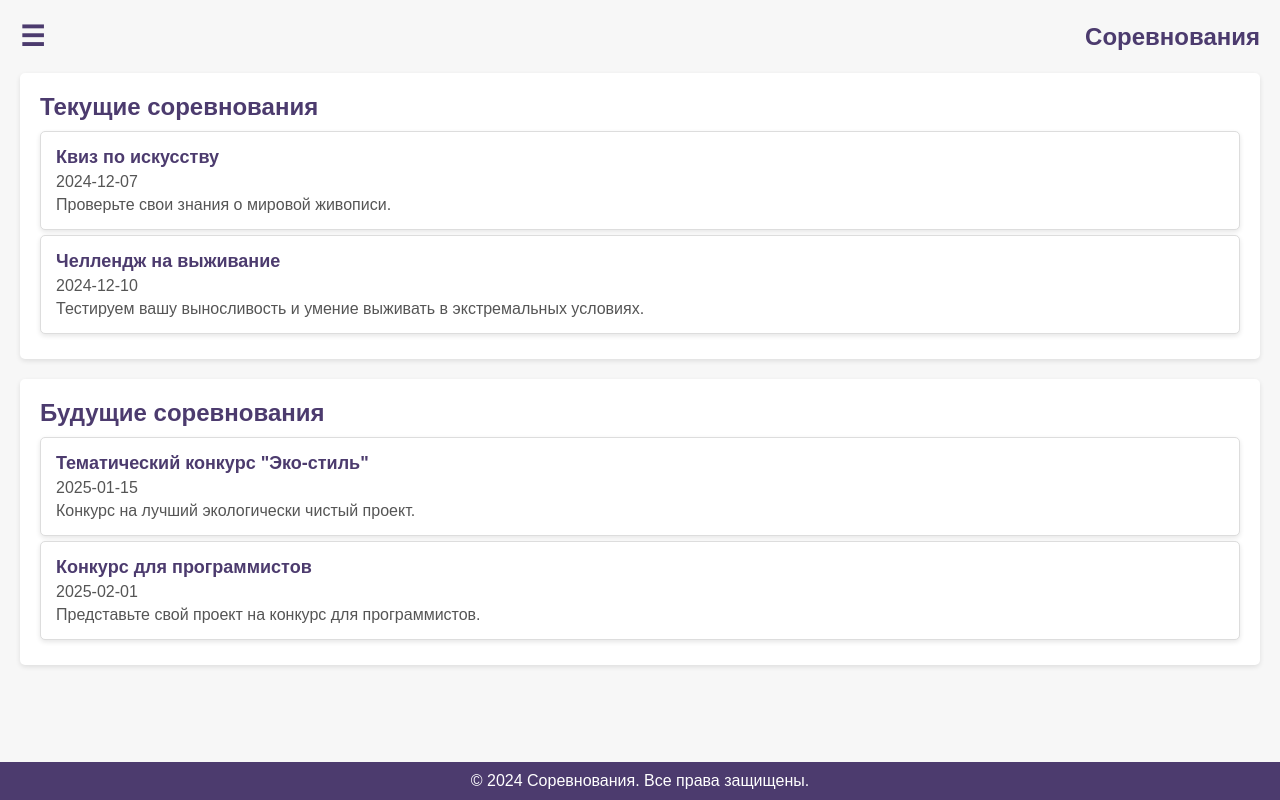
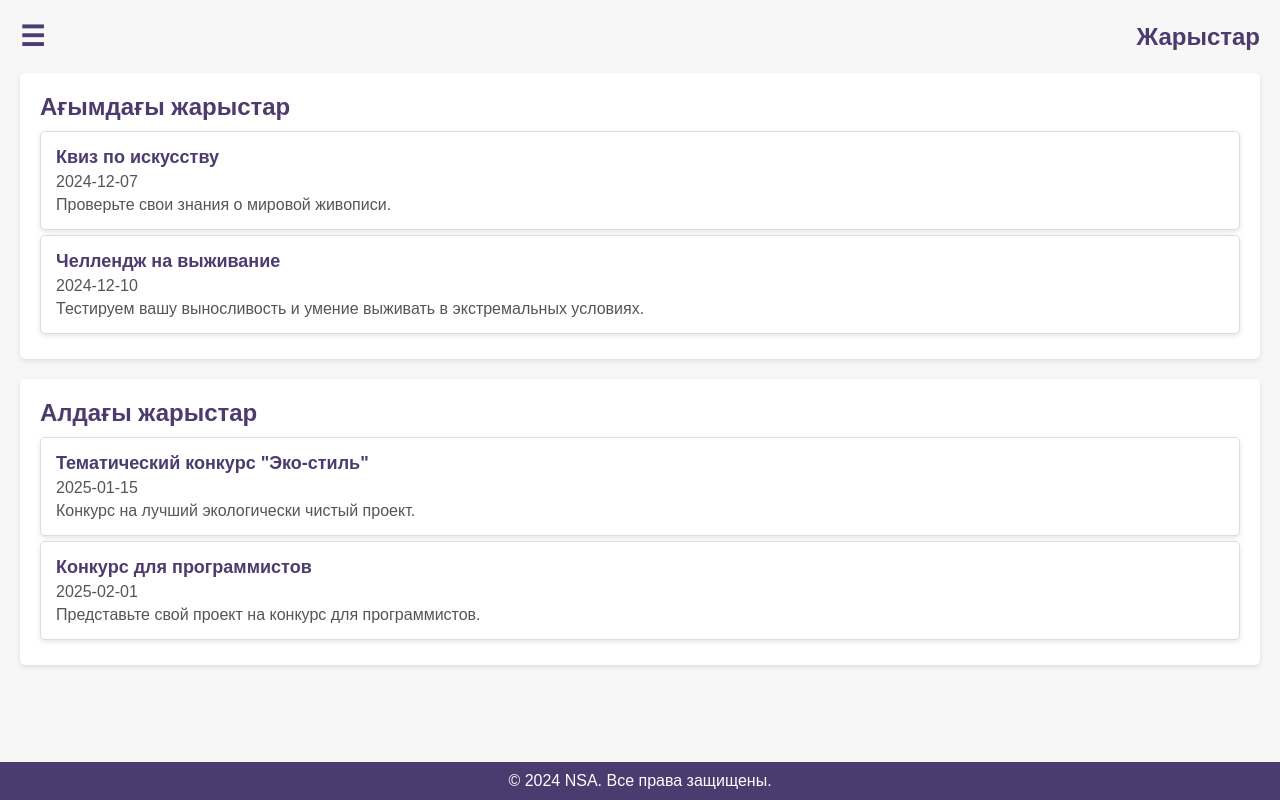
Before and after one commit to asyl005/case, a PHP site: page /game.php in a window 1280 px wide. Run offline with PHP 8.4, Linux system fonts and the light colour scheme.

Commit message:
KJYGTRFDFGH

```diff
--- a/game.php
+++ b/game.php
@@ -33,7 +33,7 @@ $futureCompetitions = [
 <head>
     <meta charset="UTF-8">
     <meta name="viewport" content="width=device-width, initial-scale=1.0">
-    <title>Соревнования</title>
+    <title>Жарыстар</title>
     <style>
         /* Общие стили */
         * {
@@ -237,12 +237,12 @@ $futureCompetitions = [
     <div class="main-content closed" id="mainContent">
         <div class="header">
             <span class="icon" onclick="toggleSidebar()">☰</span>
-            <div>Соревнования</div>
+            <div>Жарыстар</div>
         </div>
 
         <!-- Текущие соревнования -->
         <section>
-            <h2>Текущие соревнования</h2>
+            <h2>Ағымдағы жарыстар</h2>
             <div class="competitions">
                 <?php foreach ($currentCompetitions as $competition): ?>
                     <div class="competition">
@@ -256,7 +256,7 @@ $futureCompetitions = [
 
         <!-- Будущие соревнования -->
         <section>
-            <h2>Будущие соревнования</h2>
+            <h2>Алдағы жарыстар</h2>
             <div class="competitions">
                 <?php foreach ($futureCompetitions as $competition): ?>
                     <div class="competition">
@@ -270,7 +270,7 @@ $futureCompetitions = [
     </div>
 
     <footer>
-        &copy; 2024 Соревнования. Все права защищены.
+        &copy; 2024 NSA. Все права защищены.
     </footer>
 
     <script>
--- a/reiting.php
+++ b/reiting.php
@@ -226,7 +226,7 @@ foreach ($categories as $category) {
 
         <?php foreach ($leaderboards as $category => $students): ?>
             <div class="leaderboard">
-                <h2>Рейтинг за <?php echo ucfirst($category); ?></h2>
+                <h2><?php echo ucfirst($category); ?></h2>
                 <table>
                     <thead>
                         <tr>
```
